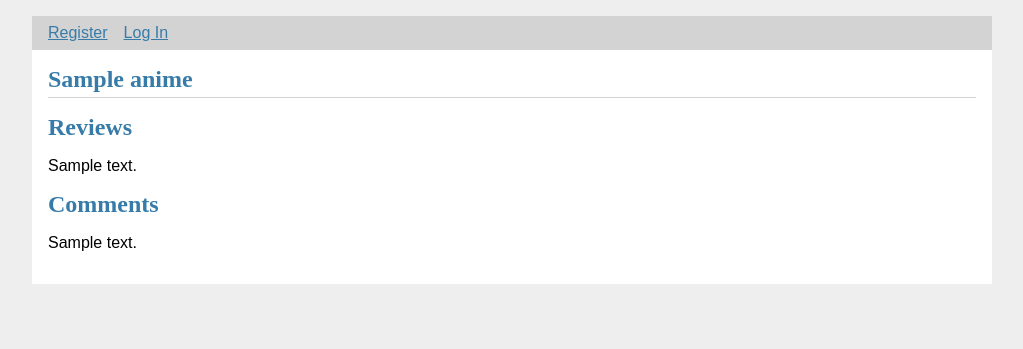
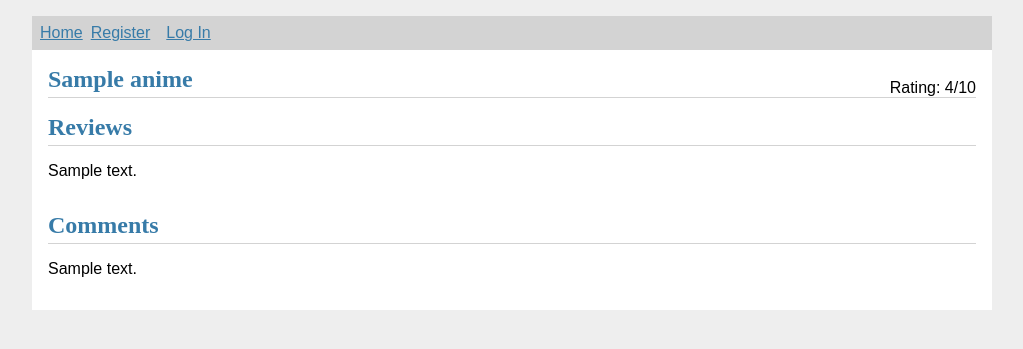
Before and after one commit to Andrewtcr/Anime-Rec-Web-App, a Flask app: template templates/anime.html in a window 1280 px wide. Shown: the top 349 px of the page, without its empty margins (128-1151 px from the left). Run offline with Flask 2, Linux system fonts and the light colour scheme; the template is opened without the code that fills it: most values are stand-ins (such as "Sample title", 1, 10 or a date in 2020); parts of the project's set-up code (start-up, migrations or seed data) failed here and were passed over.

Commit message:
homepage link in base.html

```diff
--- a/server.py
+++ b/server.py
@@ -269,7 +269,6 @@ def generate_page():
 
     return render_template('anime.html', anime=anime, reviews=reviews, comments=comments)
 
-
 if __name__ == "__main__":
   import click
 
--- a/templates/anime.html
+++ b/templates/anime.html
@@ -2,13 +2,18 @@
 
 {% block header %}
   <h1>{% block title %}{{anime['anime_name']}}{% endblock %}</h1>
-  {% if g.user %}
-    <a class="action" href="{{ url_for('blog.create') }}">New</a>
-  {% endif %}
+  <span>Rating: {{anime['avg_rating']}}/10</span>
 {% endblock %}
 
 {% block content %}
-  <h1>Reviews</h1>
+  <header>
+    <h1>Reviews</h1>
+    <span>
+      {% if g.account %}
+        <a class="action" href="write.html">Write</a>
+      {% endif %}
+    </span>
+  </header>
   {% for review in reviews %}
     <article class="post">
       <p class="body">{{ review['text'] }}</p>
@@ -17,7 +22,14 @@
       <hr>
     {% endif %}
   {% endfor %}
-  <h1>Comments</h1>
+  <header>
+    <h1>Comments</h1>
+    <span>
+      {% if g.account %}
+        <a class="action" href="post.html">Post</a>
+      {% endif %}
+    </span>
+  </header>
   {% for comment in comments %}
     <article class="post">
       <p class="body">{{ comment['text'] }}</p>
--- a/templates/base.html
+++ b/templates/base.html
@@ -30,6 +30,7 @@
 </style>
 
 <nav>
+  <a href="/index">Home</a>
   <ul>
     {% if g.account %}
       <li><span>{{ g.account['email'] }}</span>
```
